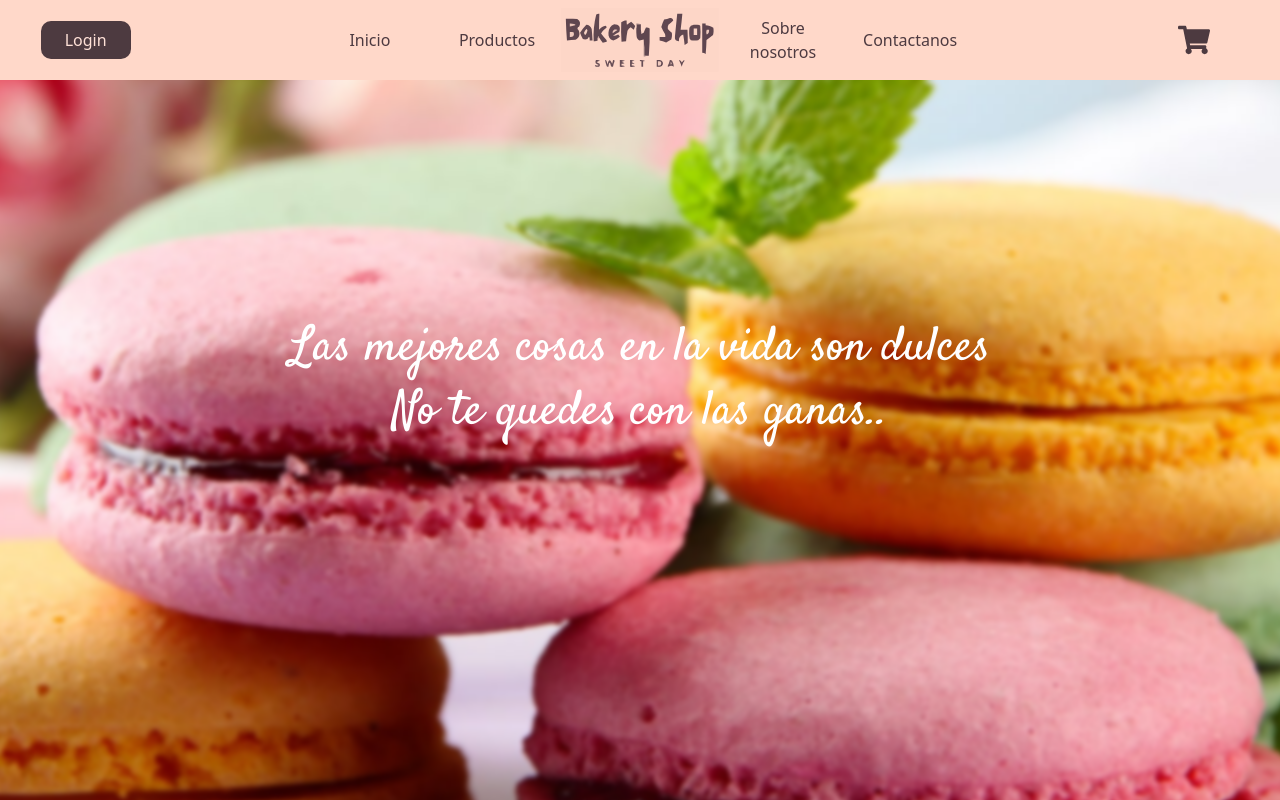
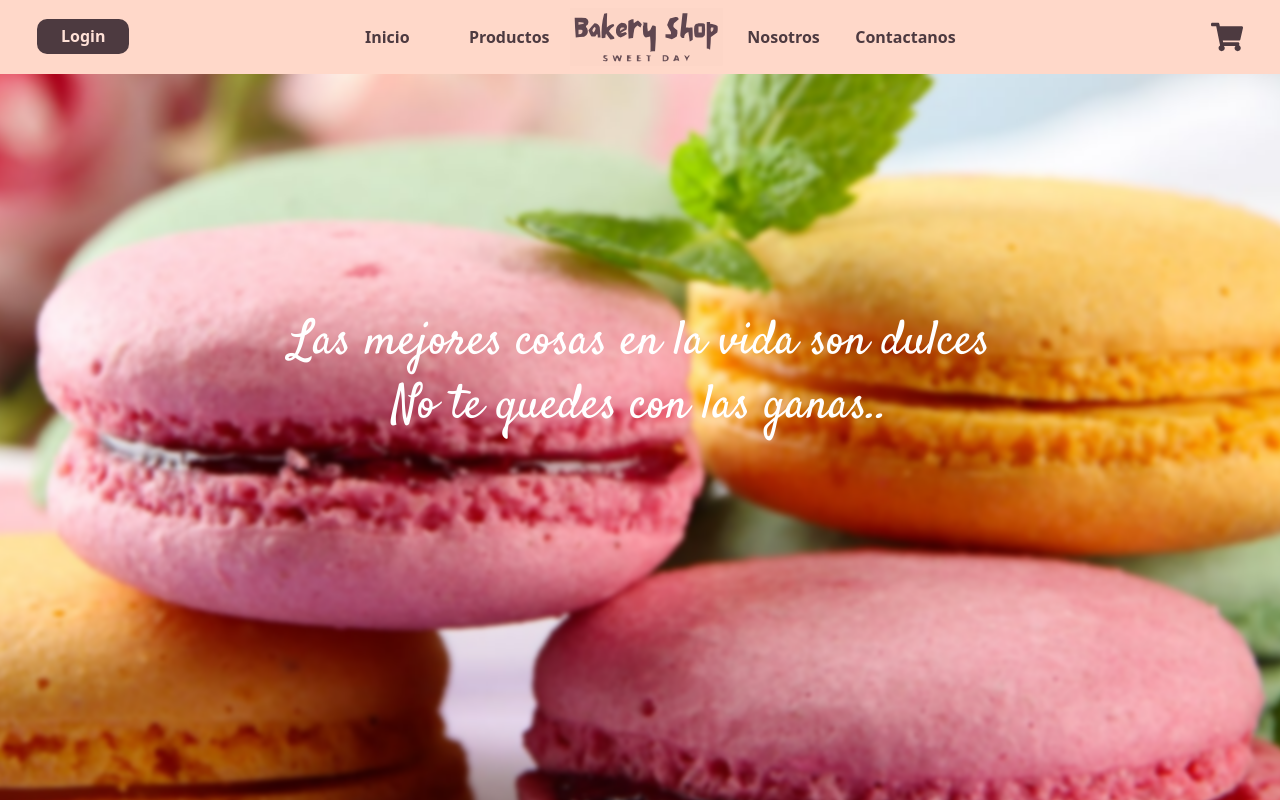
Before and after one commit to marcom25/panaderia-proyect, a React (Create React App) app: page / in a window 1280 px wide. Shown: the top 800 px of the page. Built offline with nearby package versions, Linux system fonts and the light colour scheme; a web font is replaced by a local one.

Commit message:
Adding styles in navbar

```diff
--- a/src/App.js
+++ b/src/App.js
@@ -1,11 +1,11 @@
 import React from 'react';
-import Grid from './components/Grid';
+import Home from './components/Home';
 
 
 function App() {
   return (
     <>
-      <Grid/>
+      <Home/>
     </>
   );
 }
--- a/src/components/Grid.jsx
+++ b/src/components/Home.jsx
@@ -23,7 +23,7 @@ import image4 from "../images/bakery/bakery.jpg";
 import image5 from "../images/bakery/bakery2.jpg";
 import image6 from "../images/bakery/brownie.jpg";
 
-const Grid = () => {
+const Home = () => {
 
     useEffect(() => {
         const wow = new WOW.WOW({});
@@ -139,4 +139,4 @@ const Grid = () => {
     );
 }
 
-export default Grid;
+export default Home;
--- a/src/components/Navbar.jsx
+++ b/src/components/Navbar.jsx
@@ -12,28 +12,28 @@ import logo from "../images/logos/titulo-mas-cercano.svg";
 const Navbar = () => {
     return (
       <nav className="bg-pink navbar navbar-expand-md navbar-light d-none d-md-block d-flex">
-          <div className="container-fluid ">
+          <div className="container-fluid p-0">
             <div className='login-width text-center'><a className='loginDesing' href="">Login</a></div>
               <div className="collapse navbar-collapse mecanismomenu" id="navbarNavDropdown">
                 <ul className="navbar-nav d-flex justify-content-around m-auto">
                   <li className="nav-item w-20 my-auto text-center">
-                    <a className="nav-link brown-font loginOptions" aria-current="page" href="#">Inicio</a>
+                    <a className="nav-link brown-font productOptions" aria-current="page" href="#">Inicio</a>
                   </li>
                   <li className="nav-item w-20 my-auto text-center">
-                    <a className="nav-link brown-font loginOptions" href="#">Productos</a>
+                    <a className="nav-link brown-font productOptions" href="#">Productos</a>
                   </li>
                   <li className="nav-item text-center logo-width">
                     <img src={logo} alt="bakeryshop" className='w-100 h-100 m-auto'/>
                   </li>
                   <li className="nav-item my-auto w-20 text-center">
-                    <a className="nav-link brown-font loginOptions" href="#">Sobre nosotros</a>
+                    <a className="nav-link brown-font productOptions" href="#">Nosotros</a>
                   </li>
                   <li className="nav-item my-auto w-20 text-center">
-                    <a className="nav-link brown-font loginOptions" href="#">Contactanos</a>
+                    <a className="nav-link brown-font productOptions" href="#">Contactanos</a>
                   </li>
                 </ul>
               </div>
-              <div className='carritoNavbar text-center brown-font font-orange-dark-hover'><FaShoppingCart style={{fontSize: '2rem', cursor:'pointer'}}/></div>
+              <div className='carritoNavbar text-center brown-font ps-lg-4 ps-xl-5'><FaShoppingCart className='font-orange-dark-hover' style={{fontSize: '2rem', cursor:'pointer'}}/></div>
           </div>
       </nav>
 
--- a/src/components/Sidebar.jsx
+++ b/src/components/Sidebar.jsx
@@ -52,7 +52,7 @@ const Sidebar = () => {
                   </ul>
                 </li>
                 <li className="nav-item bg-brown-hover">
-                  <a className="nav-link d-flex align-items-center brown-font font-pink-hover px-3 font-poppins" href=""> <IoIosPeople style={{fontSize: '1.6rem', paddingRight: '4px'}}/> Sobre nosotros</a>
+                  <a className="nav-link d-flex align-items-center brown-font font-pink-hover px-3 font-poppins" href=""> <IoIosPeople style={{fontSize: '1.6rem', paddingRight: '4px'}}/> Nosotros</a>
                 </li>
                 <li class="nav-item bg-brown-hover">
                   <a class="nav-link d-flex align-items-center brown-font font-pink-hover px-3 font-poppins" href=""><SiGooglemessages style={{fontSize: '1.6rem', paddingRight: '6px'}}/> Contactanos</a>
--- a/src/css/Colors.css
+++ b/src/css/Colors.css
@@ -46,6 +46,9 @@
 
 
 /* FONT COLORS */
+.white-font {
+    color: white !important;
+}
 
 .pink-font {
     color: rgb(255, 225, 215) !important;
--- a/src/css/Navbar.css
+++ b/src/css/Navbar.css
@@ -8,20 +8,21 @@
 
 /* Login */
 .login-width {
-    width: 10% !important;
+    width: 13% !important;
 }
 .loginDesing {
     background-color: rgb(77, 58, 64);
-    padding-top: 0.5rem;
+    padding-top: 0.4rem;
     padding-right: 1.5rem;
     padding-left: 1.5rem;
-    padding-bottom: 0.5rem;
+    padding-bottom: 0.4rem;
     border-top-left-radius: 10px;
     border-bottom-left-radius: 10px;
     border-top-right-radius: 10px;
     border-bottom-right-radius: 10px;
     text-decoration: none;
     color: rgb(255, 225, 215);
+    font-weight: 600;
 }
 
 .loginDesing:hover {
@@ -29,18 +30,20 @@
     color: white;
 }
 
-.loginOptions {
+.productOptions {
+    font-weight: 600;
     border-top-left-radius: 8px;
     border-top-right-radius: 8px;
     border-bottom-left-radius: 8px;
     border-bottom-right-radius: 8px;
+    padding-top: 0.3rem !important;
+    padding-bottom: 0.3rem !important;
+    padding-left: 0.5rem !important;
+    padding-right: 0.5rem !important;
 }
-.loginOptions:hover {
-    padding-top: 0.5rem;
-    padding-bottom: 0.5rem;
-    padding-left: 1rem;
-    padding-right: 1rem;
-    color: rgb(187, 75, 0) !important;
+.productOptions:hover {
+    color: white !important;
+    background-color: rgb(61, 50, 52) !important;
 }
 
 
@@ -48,9 +51,8 @@
 
 /* Cart */
 .carritoNavbar {
-    width: 10% !important;
+    width: 12% !important;
 }
-
 
 
 /* Logo */
```
